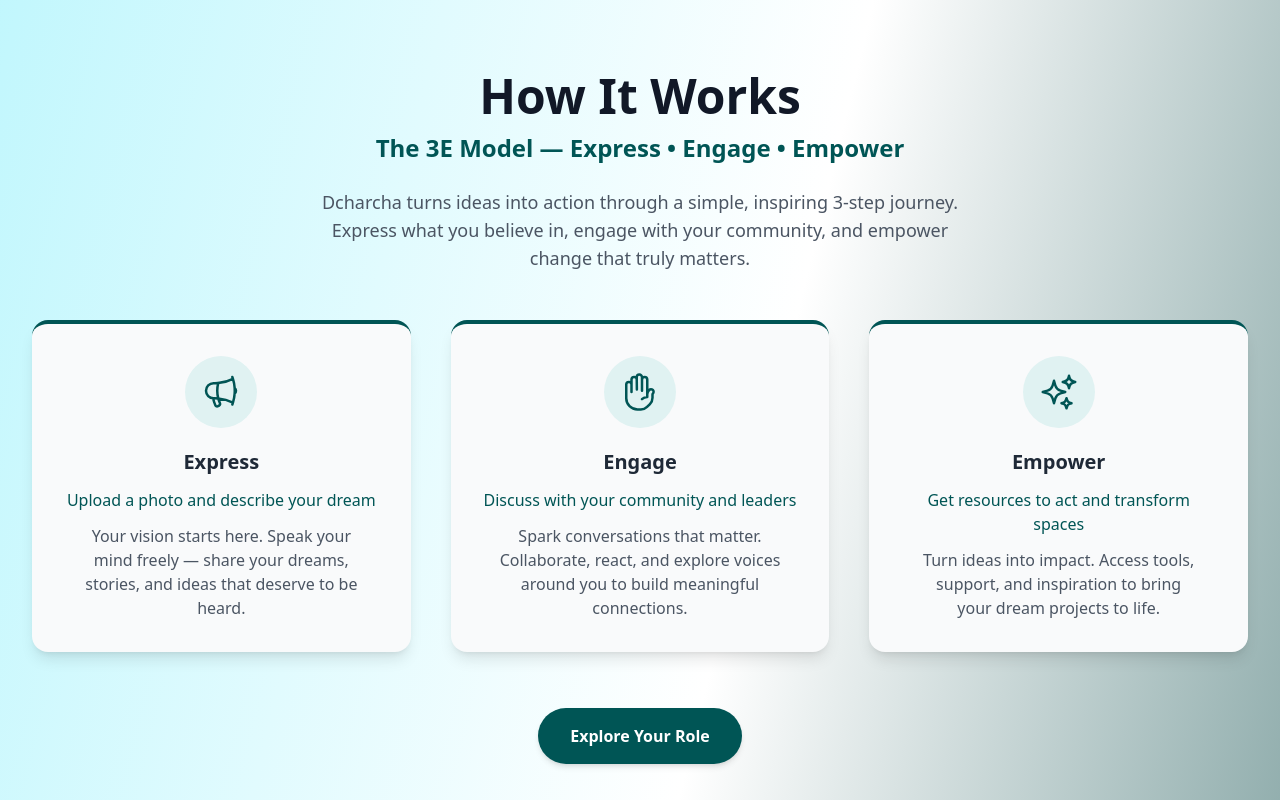
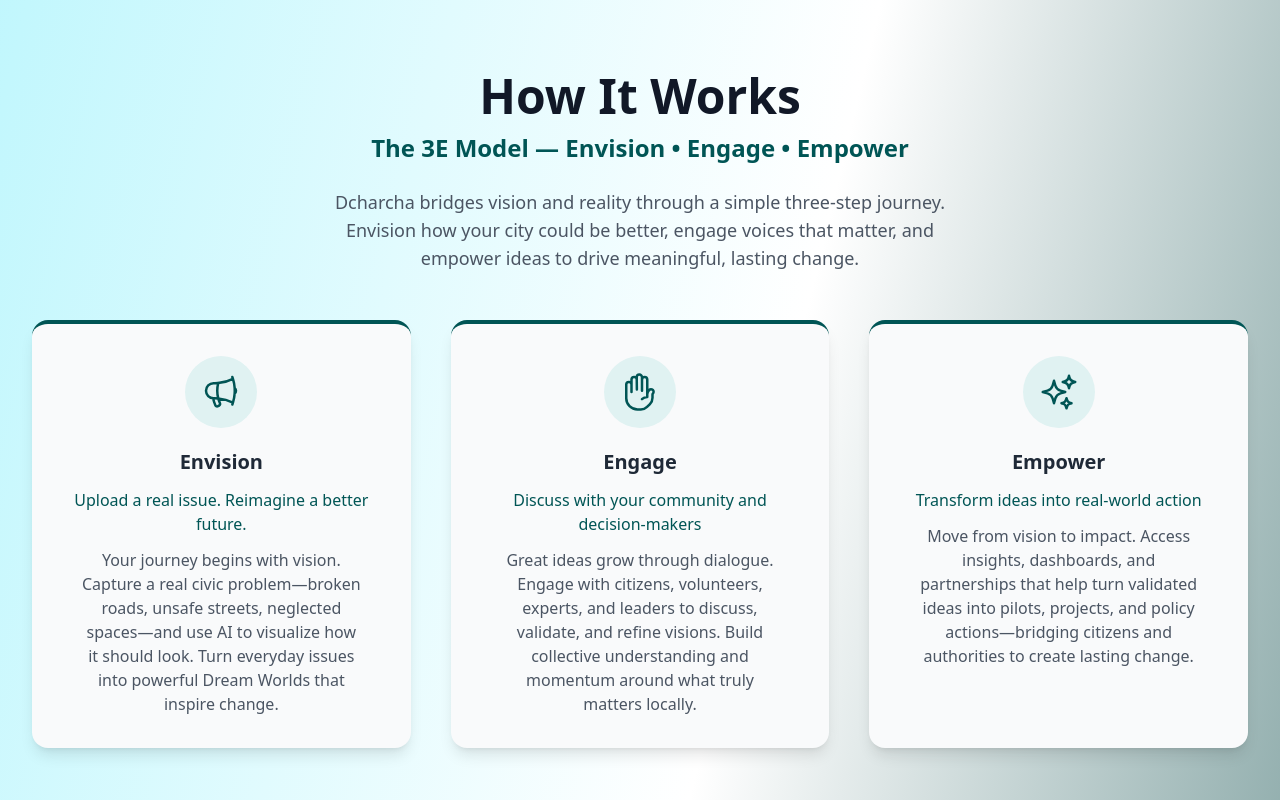
Before and after one commit to krishnamoulijala/dcharcha-website, a React (Vite) app: page / in a window 1280 px wide. Shown: the part 1660-2460 px from the top of the page. Built offline with nearby package versions, Linux system fonts and the light colour scheme; no server answers.

Commit message:
Update pillars to Envision-Engage-Empower model

```diff
--- a/src/components/PillarsSection.jsx
+++ b/src/components/PillarsSection.jsx
@@ -8,27 +8,28 @@
 
 const pillars = [
   {
-    title: "Express",
-    subheading: "Upload a photo and describe your dream",
+    title: "Envision",
+    subheading: "Upload a real issue. Reimagine a better future.",
     description:
-      "Your vision starts here. Speak your mind freely — share your dreams, stories, and ideas that deserve to be heard.",
+      "Your journey begins with vision. Capture a real civic problem—broken roads, unsafe streets, neglected spaces—and use AI to visualize how it should look. Turn everyday issues into powerful Dream Worlds that inspire change.",
     icon: MegaphoneIcon,
   },
   {
     title: "Engage",
-    subheading: "Discuss with your community and leaders",
+    subheading: "Discuss with your community and decision-makers",
     description:
-      "Spark conversations that matter. Collaborate, react, and explore voices around you to build meaningful connections.",
+      "Great ideas grow through dialogue. Engage with citizens, volunteers, experts, and leaders to discuss, validate, and refine visions. Build collective understanding and momentum around what truly matters locally.",
     icon: HandRaisedIcon,
   },
   {
     title: "Empower",
-    subheading: "Get resources to act and transform spaces",
+    subheading: "Transform ideas into real-world action",
     description:
-      "Turn ideas into impact. Access tools, support, and inspiration to bring your dream projects to life.",
+      "Move from vision to impact. Access insights, dashboards, and partnerships that help turn validated ideas into pilots, projects, and policy actions—bridging citizens and authorities to create lasting change.",
     icon: SparklesIcon,
   },
 ];
+
 
 export default function PillarsSection() {
   const handleScroll = () => {
@@ -57,7 +58,7 @@
           transition={{ duration: 0.8, delay: 0.1 }}
           className="text-lg sm:text-2xl font-semibold text-[#005555] mb-6"
         >
-          The 3E Model — Express • Engage • Empower
+          The 3E Model — Envision • Engage • Empower
         </motion.h3>
 
         <motion.p
@@ -66,9 +67,8 @@
           transition={{ duration: 0.8, delay: 0.2 }}
           className="text-gray-600 mb-12 max-w-2xl mx-auto text-sm sm:text-base md:text-lg leading-relaxed"
         >
-          Dcharcha turns ideas into action through a simple, inspiring 3-step
-          journey. Express what you believe in, engage with your community, and
-          empower change that truly matters.
+          Dcharcha bridges vision and reality through a simple three-step journey. Envision how your city could be better, engage voices that matter, and empower ideas to drive meaningful, lasting change.
+
         </motion.p>
 
         {/* Pillars Grid */}
```
